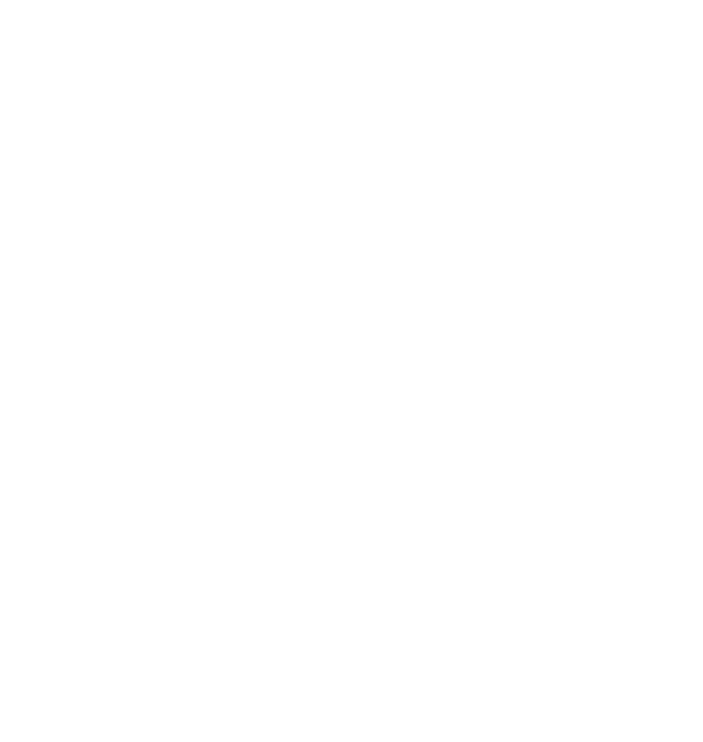
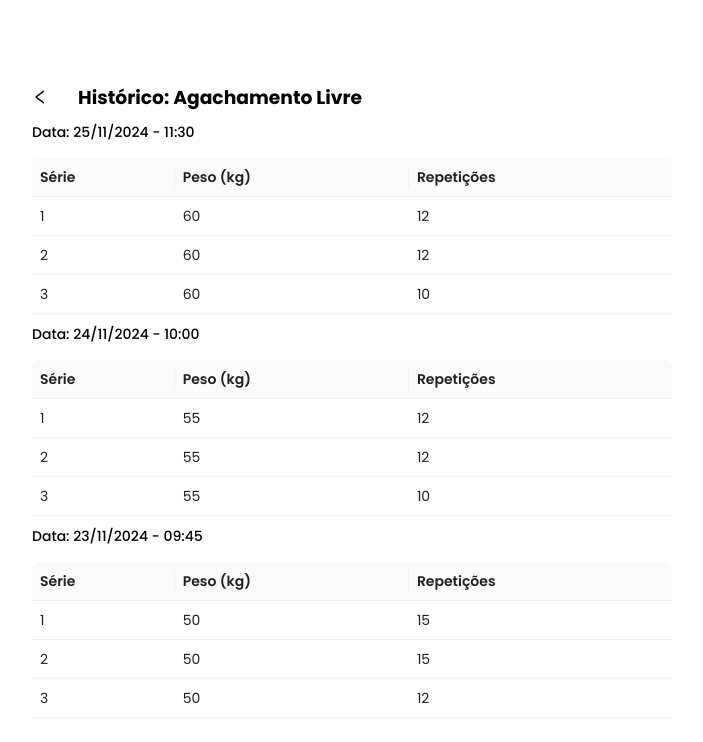
Before and after one commit to LucasPirolli/trackfit, a React (Vite) app: page /history in a window 1280 px wide. Before the commit this address had no page. Shown: the top 742 px of the page, without its empty margins (288-991 px from the left). Built offline with nearby package versions, Linux system fonts and the light colour scheme.

Commit message:
feat: history layout finished

```diff
--- a/src/main.tsx
+++ b/src/main.tsx
@@ -1,11 +1,10 @@
 // Componentes React
-import React, { useEffect } from "react";
+import React from "react";
 import ReactDOM from "react-dom/client";
 
 // Libs Components
 import { BrowserRouter, Route, Routes } from "react-router-dom";
 import { ToastContainer } from "react-toastify";
-import Cookies from "js-cookie";
 
 // Páginas TrackFit
 import Home from "./modules/pages/Home.tsx";
@@ -14,6 +13,7 @@
 import Routine from "./modules/pages/Routine.tsx";
 import Workout from "./modules/pages/Workout.tsx";
 import NewRoutine from "./modules/pages/NewRoutine.tsx";
+import History from "./modules/pages/History.tsx";
 
 // Estilos TrackFit
 import "./styles/index.scss";
@@ -22,23 +22,9 @@
 import "react-toastify/dist/ReactToastify.css";
 
 // Contexto
-import { MainProvider, useMain } from "./context/MainContext.js";
+import { MainProvider } from "./context/MainContext.js";
 
 const Main = () => {
-  const { setIdUser, idUser } = useMain();
-
-  // Verifica e define o idUser a partir do cookie apenas uma vez
-  useEffect(() => {
-    const valueIdCookies = Cookies.get("idAnalysis");
-    if (valueIdCookies && idUser === "") {
-      setIdUser(valueIdCookies);
-    }
-  }, [idUser, setIdUser]);
-
-  useEffect(() => {
-    console.log("id do usuário", idUser);
-  }, [idUser]);
-
   return (
     <BrowserRouter>
       <Routes>
@@ -48,6 +34,7 @@
         <Route path="/routine" element={<Routine />} />
         <Route path="/workout" element={<Workout />} />
         <Route path="/new-routine" element={<NewRoutine />} />
+        <Route path="/history" element={<History />} />
       </Routes>
     </BrowserRouter>
   );
--- /dev/null
+++ b/src/modules/pages/History.tsx
@@ -0,0 +1,81 @@
+// Componentes Terceiros
+import { Table } from "antd";
+import { LeftOutlined } from "@ant-design/icons";
+
+// Funções Terceiros
+import { useNavigate } from "react-router-dom";
+
+// Estilos
+import "../../styles/pages/history.scss";
+
+const History = () => {
+  const navigate = useNavigate();
+  const columns = [
+    {
+      title: "Série",
+      dataIndex: "serie",
+      key: "serie",
+    },
+    {
+      title: "Peso (kg)",
+      dataIndex: "peso",
+      key: "peso",
+    },
+    {
+      title: "Repetições",
+      dataIndex: "repeticoes",
+      key: "repeticoes",
+    },
+  ];
+
+  const data = [
+    {
+      date: "25/11/2024 - 11:30",
+      records: [
+        { key: "1", serie: "1", peso: "60", repeticoes: "12" },
+        { key: "2", serie: "2", peso: "60", repeticoes: "12" },
+        { key: "3", serie: "3", peso: "60", repeticoes: "10" },
+      ],
+    },
+    {
+      date: "24/11/2024 - 10:00",
+      records: [
+        { key: "1", serie: "1", peso: "55", repeticoes: "12" },
+        { key: "2", serie: "2", peso: "55", repeticoes: "12" },
+        { key: "3", serie: "3", peso: "55", repeticoes: "10" },
+      ],
+    },
+    {
+      date: "23/11/2024 - 09:45",
+      records: [
+        { key: "1", serie: "1", peso: "50", repeticoes: "15" },
+        { key: "2", serie: "2", peso: "50", repeticoes: "15" },
+        { key: "3", serie: "3", peso: "50", repeticoes: "12" },
+      ],
+    },
+  ];
+
+  return (
+    <section className="history">
+      <div className="content">
+        <div className="container">
+          <LeftOutlined onClick={() => navigate("/routine")} />
+          <h3 className="title">Histórico: Agachamento Livre</h3>
+        </div>
+        {data.map((day) => (
+          <div key={day.date} className="content-informations">
+            <span className="date">Data: {day.date}</span>
+            <Table
+              columns={columns}
+              dataSource={day.records}
+              size="small"
+              pagination={false}
+            />
+          </div>
+        ))}
+      </div>
+    </section>
+  );
+};
+
+export default History;
--- a/src/modules/pages/NewRoutine.tsx
+++ b/src/modules/pages/NewRoutine.tsx
@@ -664,11 +664,7 @@
             dataExercises.map((item, index) => {
               const actions: React.ReactNode[] = [
                 <PlusOutlined onClick={() => handleAddExercise(item)} />,
-                <LineChartOutlined
-                  onClick={() =>
-                    console.log(`Exibindo gráfico para: ${item.id}`)
-                  }
-                />,
+                <LineChartOutlined onClick={() => navigate("/history")} />,
                 <EditOutlined onClick={() => handleCardClick(item)} />,
                 <DeleteOutlined
                   onClick={() => handleDeleteExercises(item.id)}
--- a/src/modules/pages/Workout.tsx
+++ b/src/modules/pages/Workout.tsx
@@ -2,7 +2,11 @@
 import { useEffect, useState } from "react";
 
 // Componentes Terceiros
-import { DeleteOutlined, LeftOutlined } from "@ant-design/icons";
+import {
+  DeleteOutlined,
+  LeftOutlined,
+  LineChartOutlined,
+} from "@ant-design/icons";
 import { Card, Table } from "antd";
 import type { TableProps } from "antd";
 
@@ -52,8 +56,12 @@
       </div>
       <h2 className="subtitle">Exercícios :</h2>
       <div className="container-cards">
-        {selectedData.exercicios.map((exercicio: any, index: number) => (
-          <Card key={index}>
+        {selectedData.exercicios.map((exercicio: any, index: number) => {
+          const actions: React.ReactNode[] = [
+            <LineChartOutlined onClick={() => navigate("/history")} />,
+          ];
+          return (
+            <Card key={index} actions={actions}>
               <Card.Meta
                 title={exercicio.nome}
                 description={
@@ -71,7 +79,8 @@
                 }
               />
             </Card>
-        ))}
+          );
+        })}
       </div>
     </section>
   );
--- /dev/null
+++ b/src/styles/pages/history.scss
@@ -0,0 +1,36 @@
+@import "../base/common";
+
+.history {
+  height: 100vh;
+  align-items: center;
+  justify-content: center;
+  display: flex;
+  flex-direction: column;
+  width: 100%;
+  gap: 20px;
+  > .content {
+    width: 50%;
+    > .container {
+      display: flex;
+      gap: 30px;
+      align-items: center;
+    }
+    > .title {
+      font-size: 1rem;
+      color: #000;
+      font-weight: 700;
+    }
+    > .content-informations {
+      padding-top: 10px;
+      width: 100%;
+      display: flex;
+      flex-direction: column;
+      gap: 15px;
+      > .date {
+        font-size: 0.875rem;
+        color: #000;
+        font-weight: 500;
+      }
+    }
+  }
+}
```
Lines whose indentation alone changed are shown as unchanged.
